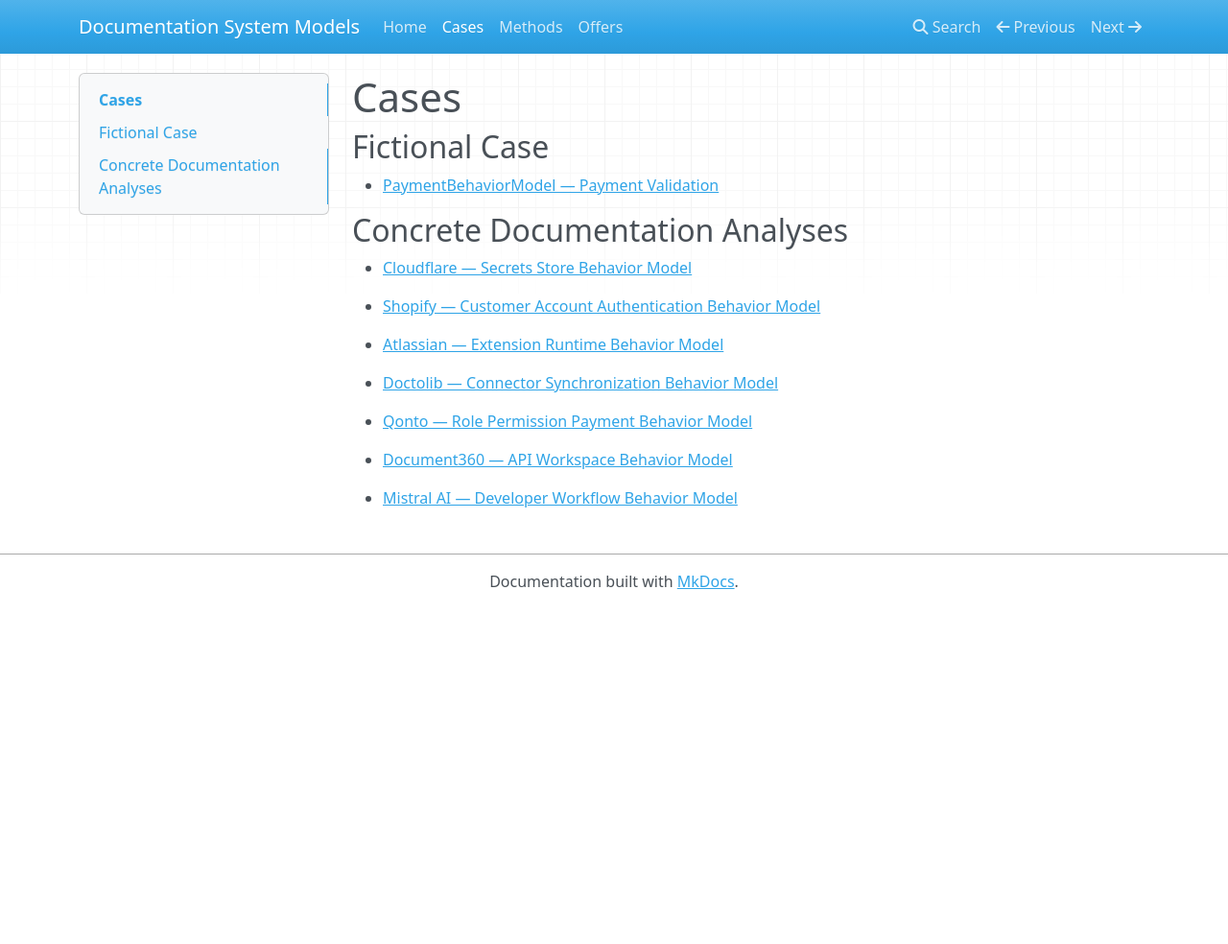
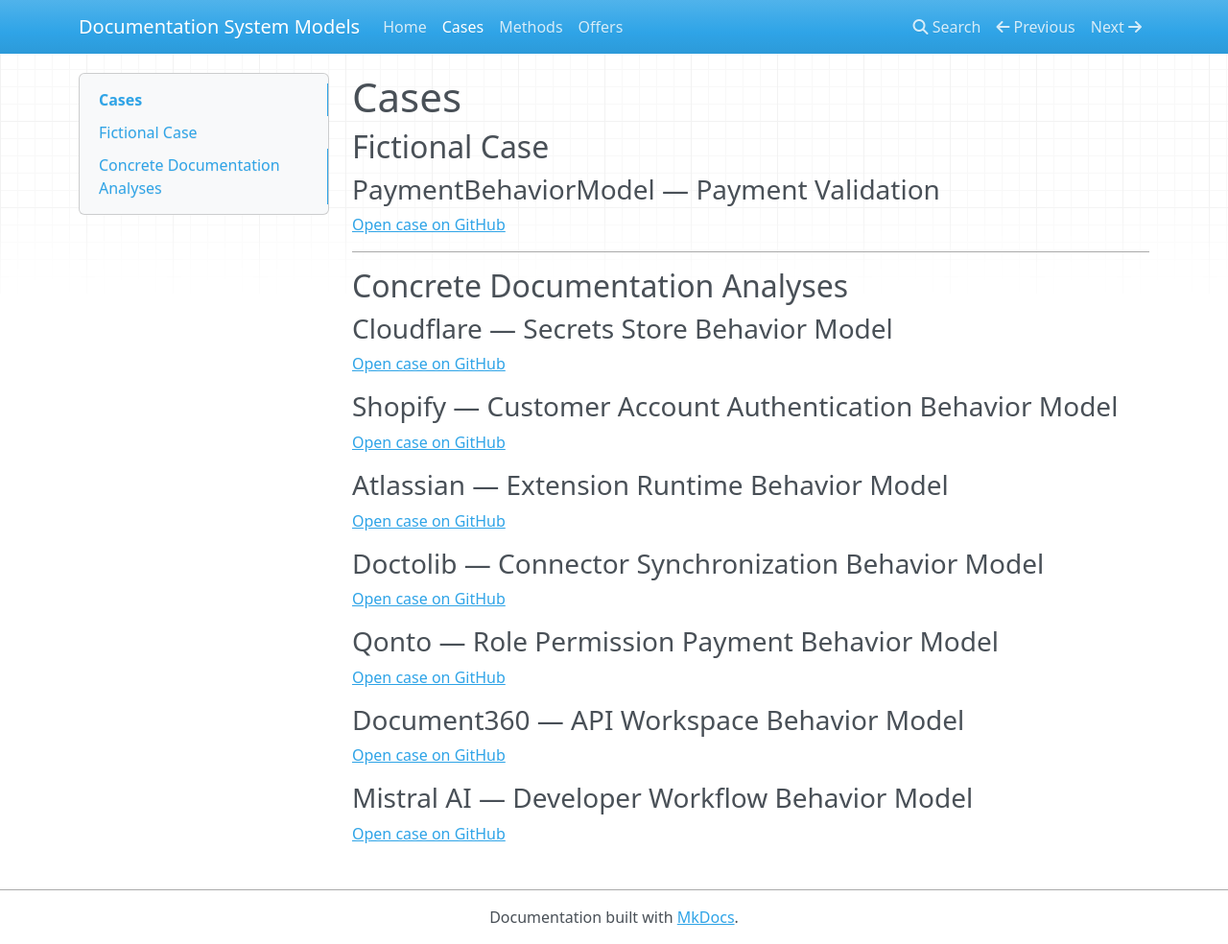
Before and after one commit to pdesperrier/docs-system-models, an MkDocs documentation site: the page built from docs/cases/index.md, in a window 1280 px wide and 984 px high. Shown: the whole window at 96% size. Built offline with MkDocs 1.6.1, drawn with Linux system fonts in a browser that asks for light colours; nearby versions of some CDN libraries.

Commit message:
Added links to GitHub files in MkDocs index files

```diff
--- a/docs/cases/index.md
+++ b/docs/cases/index.md
@@ -1,21 +1,39 @@
 # Cases
 
-## Fictional Case
+## **Fictional Case**
 
-- [PaymentBehaviorModel — Payment Validation](../../cases/payment-behavior-model/README.md)
+### PaymentBehaviorModel — Payment Validation
 
-## Concrete Documentation Analyses
+[Open case on GitHub](https://github.com/pdesperrier/docs-system-models/tree/main/cases/payment-behavior-model)
 
-- [Cloudflare — Secrets Store Behavior Model](../../cases/cloudflare-secrets-store-behavior-model/README.md)
+---
 
-- [Shopify — Customer Account Authentication Behavior Model](../../cases/shopify-customer-account-auth-behavior-model/README.md)
+## **Concrete Documentation Analyses**
 
-- [Atlassian — Extension Runtime Behavior Model](../../cases/atlassian-extension-runtime-behavior-model/README.md)
+### Cloudflare — Secrets Store Behavior Model
 
-- [Doctolib — Connector Synchronization Behavior Model](../../cases/doctolib-connector-behavior-model/README.md)
+[Open case on GitHub](https://github.com/pdesperrier/docs-system-models/tree/main/cases/cloudflare-secrets-store-behavior-model)
 
-- [Qonto — Role Permission Payment Behavior Model](../../cases/qonto-role-permission-payment-behavior-model/README.md)
+### Shopify — Customer Account Authentication Behavior Model
 
-- [Document360 — API Workspace Behavior Model](../../cases/document360-api-workspace-behavior-model/README.md)
+[Open case on GitHub](https://github.com/pdesperrier/docs-system-models/tree/main/cases/shopify-customer-account-auth-behavior-model)
 
-- [Mistral AI — Developer Workflow Behavior Model](../../cases/mistral-ai-developer-workflow-behavior-model/README.md)
+### Atlassian — Extension Runtime Behavior Model
+
+[Open case on GitHub](https://github.com/pdesperrier/docs-system-models/tree/main/cases/atlassian-extension-runtime-behavior-model)
+
+### Doctolib — Connector Synchronization Behavior Model
+
+[Open case on GitHub](https://github.com/pdesperrier/docs-system-models/tree/main/cases/doctolib-connector-behavior-model)
+
+### Qonto — Role Permission Payment Behavior Model
+
+[Open case on GitHub](https://github.com/pdesperrier/docs-system-models/tree/main/cases/qonto-role-permission-payment-behavior-model)
+
+### Document360 — API Workspace Behavior Model
+
+[Open case on GitHub](https://github.com/pdesperrier/docs-system-models/tree/main/cases/document360-api-workspace-behavior-model)
+
+### Mistral AI — Developer Workflow Behavior Model
+
+[Open case on GitHub](https://github.com/pdesperrier/docs-system-models/tree/main/cases/mistral-ai-developer-workflow-behavior-model)
```
Also changed, not shown: docs/methods/index.md (+7 -3 lines), docs/offers/index.md (+2 -2 lines).
